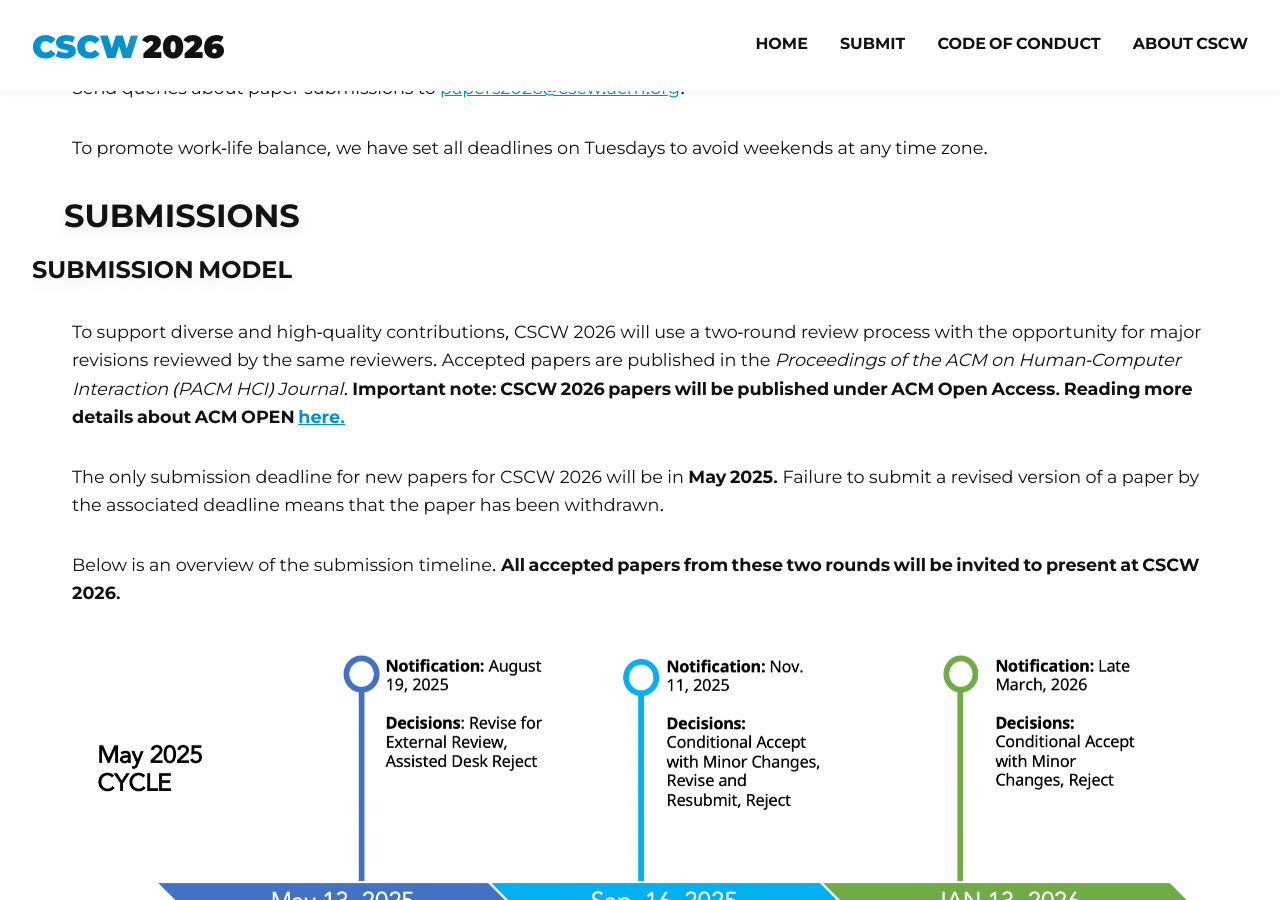
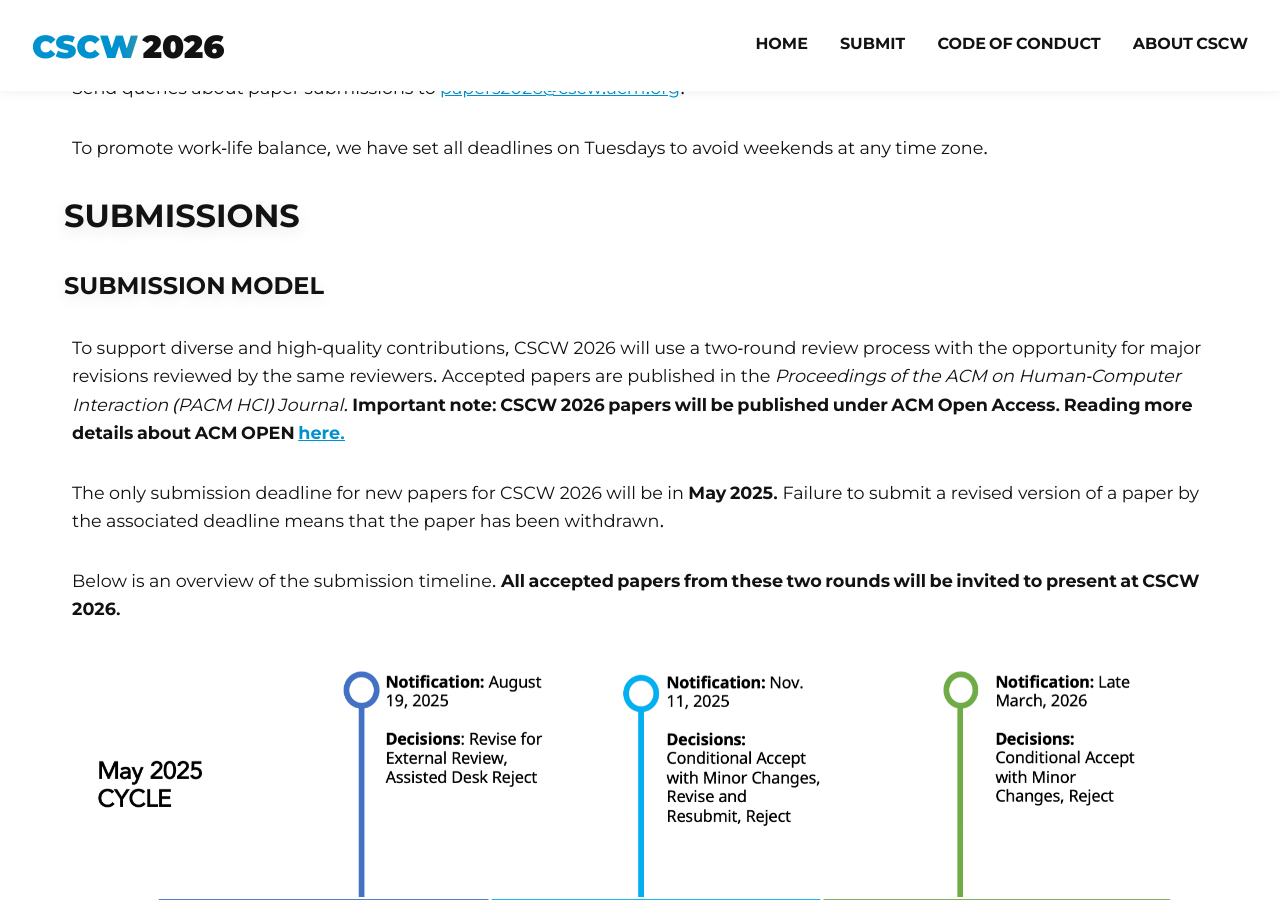
Before and after one commit to anthonypinter/cscw2026-website, a Jekyll site: the page built from papers.html, in a window 1280 px wide and 900 px high, scrolled down 1666 px. Built offline with Jekyll 4.4.1, drawn with Linux system fonts in a browser that asks for light colours; some of the changed text lies outside the part shown.

Commit message:
adjusting page

```diff
--- a/css/style.css
+++ b/css/style.css
@@ -316,6 +316,7 @@
   border-bottom: 5px solid var(--secondary);
   padding-bottom: 0.5rem;
   font-family: 'Space Mono', monospace;
+  padding-left: 0rem;
 }
 
 .news-list {
@@ -360,7 +361,7 @@
 }
 
 .news-content {
-  padding: 2rem;
+  padding: 0rem 2rem 2rem 2rem;
   position: relative;
   z-index: 1;
 }
@@ -370,6 +371,7 @@
   font-size: 1.5rem;
   margin-bottom: 0.5rem;
   color: var(--light);
+  padding-left: 0;
 }
 
 .news-date {
@@ -634,19 +636,20 @@
   position: relative;
   z-index: 1;
   text-align: left;
-  padding-left: 2rem;
+  /* padding-left: 2rem; */
+  margin-left: 2rem;
 }
 
 h3 {
   font-size: 1.5rem;
-  margin: 0rem 0rem 1rem 0rem;
+  margin: 2rem 0rem 1rem 0rem;
   position: relative;
   text-shadow: 0 5px 15px rgba(0, 0, 0, 0.1);
   color: var(--light);
   position: relative;
   z-index: 1;
   text-align: left;
-  /* padding-left: 2rem; */
+  padding-left: 2rem;
 }
 
 .aside {
--- a/papers.html
+++ b/papers.html
@@ -91,7 +91,8 @@
             <ul class="bullet-list">
               <li><em>Expected notification date:</em> November 11, 2025</li>
               <li><em>Possible outcomes:</em> Conditional Accept with Minor Changes, Revise and Resubmit, Reject</li>
-            <li><strong>September 16, 2025:</strong> Resubmission of papers that received a Revise for External Review recommendation due 23:59 AoE. </li>
+            </ul>
+            <li><strong>January 13, 2025:</strong> Resubmission of papers that received a Revise for External Review recommendation due 23:59 AoE. </li>
             <ul class="bullet-list">
               <li><em>Expected notification date:</em> Late March 2026</li>
               <li><em>Possible outcomes:</em> Conditional Accept with Minor Changes, Reject</li>
```
